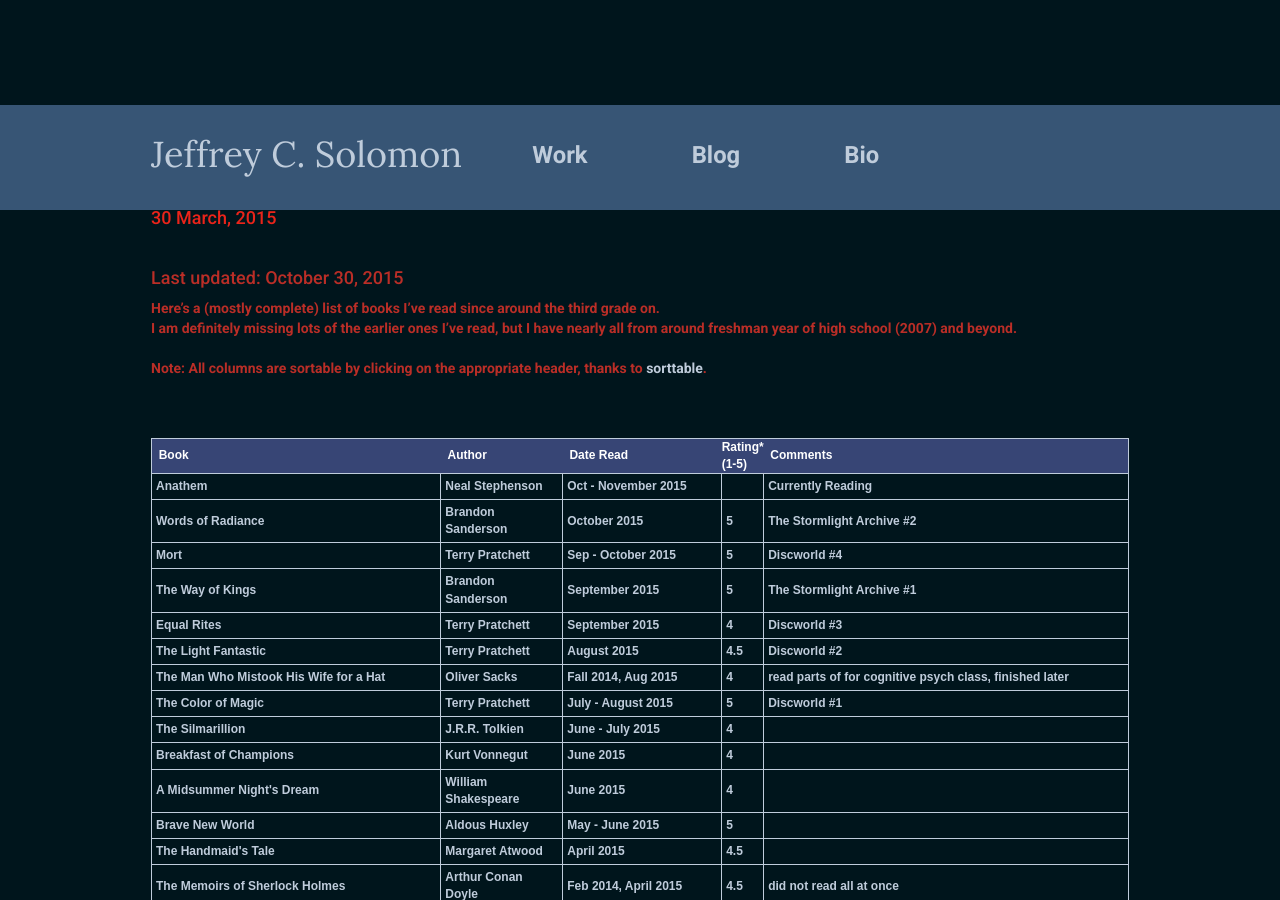
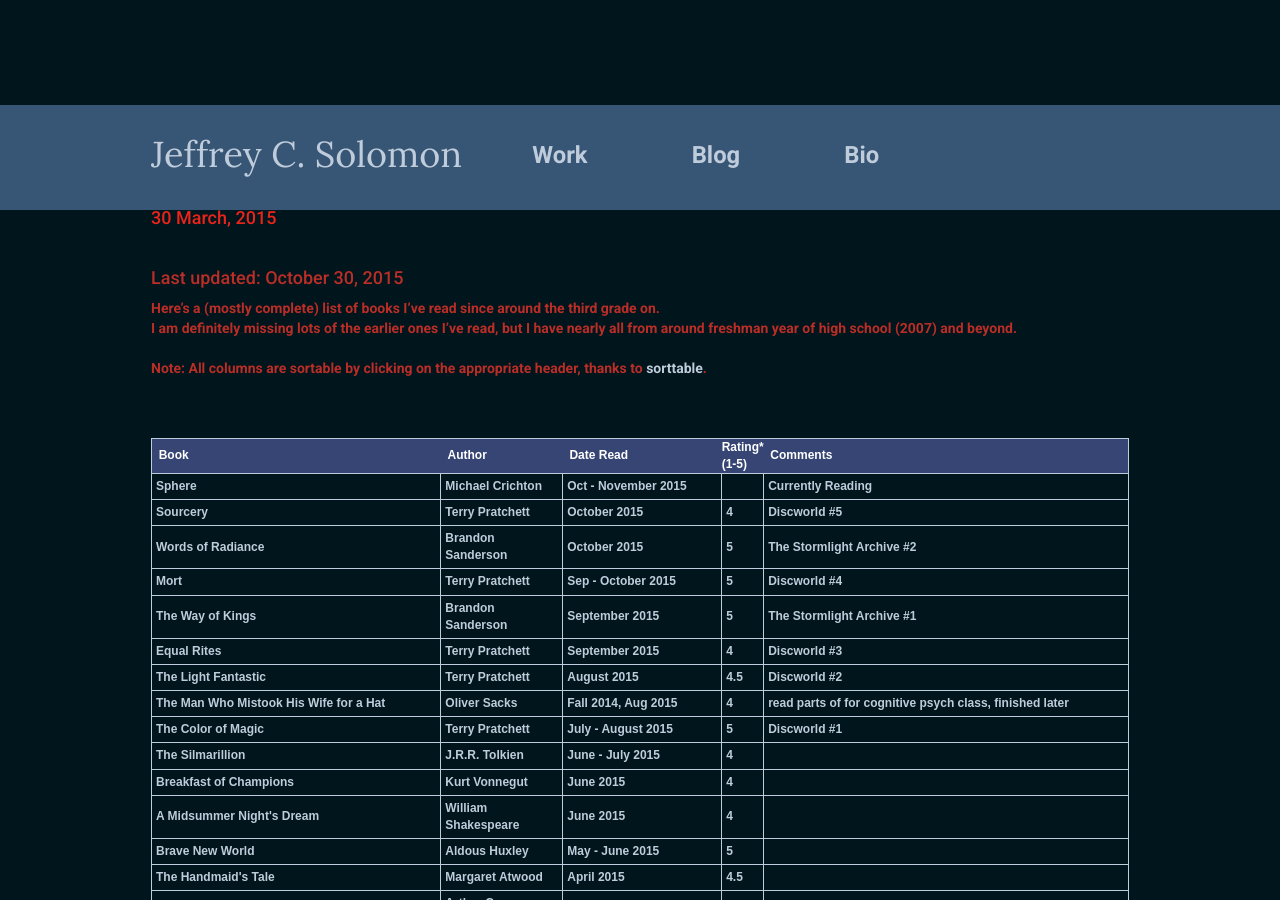
Before and after one commit to JeffSolo/jeffsolo.github.com, a Jekyll site: the page built from _posts/2015-03-30-books.md, in a window 1280 px wide and 900 px high. Built offline with Jekyll 4.4.1, drawn with Linux system fonts in a browser that asks for light colours; nearby versions of some CDN libraries; Markdown is read by kramdown in place of the engine named in the settings.

Commit message:
updated books

```diff
--- a/_includes/books.html
+++ b/_includes/books.html
@@ -19,7 +19,8 @@
 }
 </style><table class="tableizer-table sortable">
 <tr class="tableizer-firstrow fingerpointer"><th>&nbsp;&nbsp;Book</th><th>&nbsp;&nbsp;Author</th><th>&nbsp;&nbsp;Date Read</th><th>Rating* <br>(1-5)</th><th>&nbsp;&nbsp;Comments</th></tr>
- <tr><td>Anathem</td><td>Neal Stephenson</td><td sorttable_customkey="-12">Oct - November 2015</td><td></td><td>Currently Reading</td></tr>
+ <tr><td>Sphere</td><td>Michael Crichton</td><td sorttable_customkey="-13">Oct - November 2015</td><td></td><td>Currently Reading</td></tr>
+ <tr><td>Sourcery</td><td>Terry Pratchett</td><td sorttable_customkey="-12">October 2015</td><td>4</td><td>Discworld #5</td></tr>
  <tr><td>Words of Radiance</td><td>Brandon Sanderson</td><td sorttable_customkey="-11">October 2015</td><td>5</td><td>The Stormlight Archive #2</td></tr>
  <tr><td>Mort</td><td>Terry Pratchett</td><td sorttable_customkey="-10">Sep - October 2015</td><td>5</td><td>Discworld #4</td></tr>
  <tr><td>The Way of Kings</td><td>Brandon Sanderson</td><td sorttable_customkey="-9">September 2015</td><td>5</td><td>The Stormlight Archive #1</td></tr>
```
Also changed, not shown: 1 other file.
